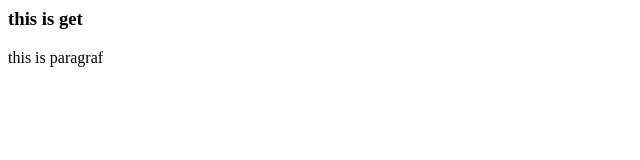
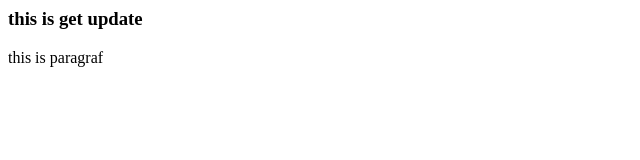
Before and after one commit to satyarrr/batch-7-, a plain HTML site: page index.html in a window 1280 px wide. Shown: the full height of the page, 0-640 px from the left. Drawn offline with Linux system fonts and the light colour scheme.

Commit message:
Update index.html

```diff
--- a/index.html
+++ b/index.html
@@ -1,4 +1,4 @@
 <html>
-    <h3>this is get</h3>
+    <h3>this is get update</h3>
     <p>this is paragraf</p>
 </html>
```
